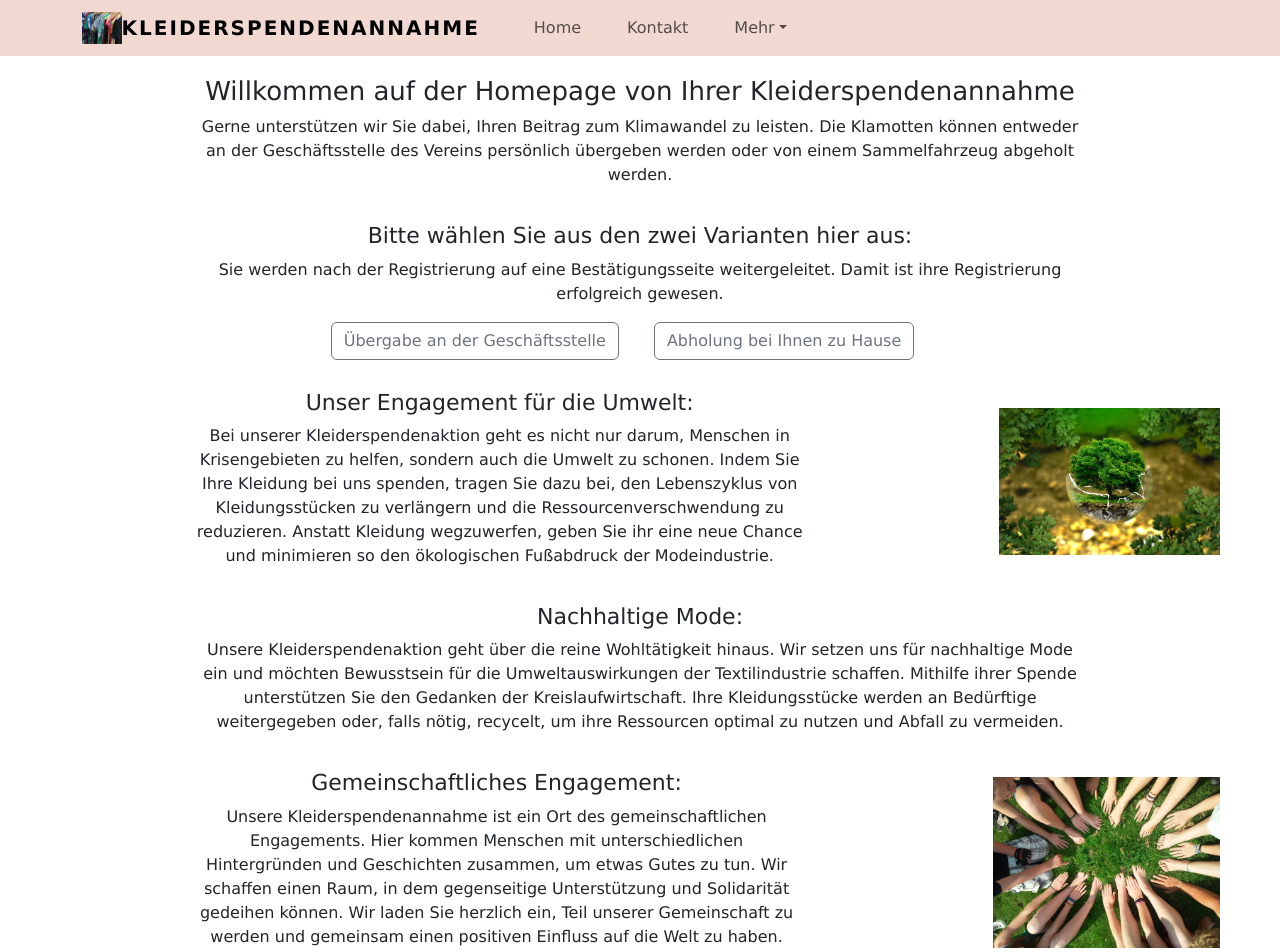
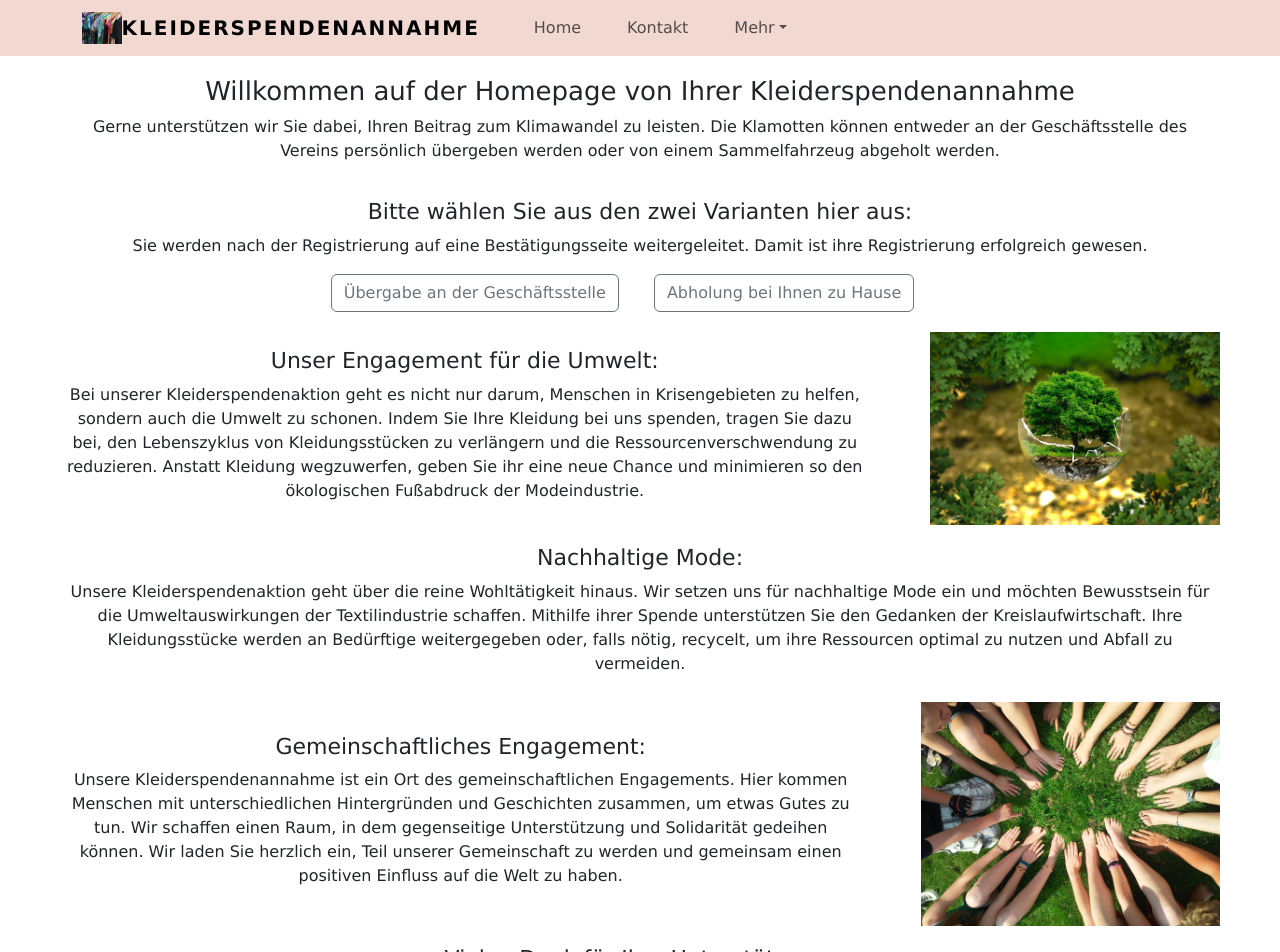
Before and after one commit to annamay934/IPWA-Projekt, a React (Create React App) app: page / in a window 1280 px wide. Shown: the top 952 px of the page. Built offline with nearby package versions, Linux system fonts and the light colour scheme; no server answers.

Commit message:
responsive design

```diff
--- a/src/App.js
+++ b/src/App.js
@@ -1,5 +1,5 @@
 import "../src/App.css";
-import React, { useState, useEffect } from "react";
+import React from "react";
 import "bootstrap/dist/css/bootstrap.css";
 // Put any other imports below so that CSS from your
 // components takes precedence over default styles.
--- a/src/index.css
+++ b/src/index.css
@@ -39,8 +39,9 @@ code {
 p {
   font-size: 16px;
   text-align: center;
-  padding: 0 6em;
-  margin: 100px;
+  padding-bottom: 0 6em;
+  padding-top: 0 6em;
+  margin: 65px;
 }
 
 body {
@@ -147,10 +148,6 @@ button:disabled:active {
   z-index: -1;
 }
 
-.error-text {
-  color: brown;
-}
-
 .invalid input {
   border: 1px solid red;
   background-color: #fddddd;
@@ -192,9 +189,23 @@ button:disabled:active {
   padding-top: 20px;
 }
 
+.error-text {
+  color: brown;
+  padding: 0px;
+  margin: 0px;
+}
+
 .card-text {
   text-align: left;
   padding-left: 10px;
+}
+
+.environmentalImage {
+  max-width: 100%; /* Begrenzt die Breite des Bildes, um es proportional zu behalten */
+}
+
+.communityImage {
+  max-width: 100%; /* Begrenzt die Breite des Bildes, um es proportional zu behalten */
 }
 
 /* === responsive css === */
@@ -236,6 +247,15 @@ button:disabled:active {
     margin-bottom: 10px;
   }
 
+  .form-group {
+    margin-left: 50px;
+    margin-right: 50px;
+  }
+
+  .error-text {
+    color: brown;
+  }
+
   background-image {
     width: 1rem;
     height: 1rem;
@@ -274,15 +294,15 @@ button:disabled:active {
 
   .environmentalImage {
     margin-right: 100px;
-    margin-left: 100px; /* Entfernt den seitlichen Abstand */
-    margin-top: 20px; /* Fügt Abstand über dem Bild hinzu */
+    margin-left: 100px;
+    margin-top: 20px;
     max-width: 100%; /* Begrenzt die Breite des Bildes, um es proportional zu behalten */
   }
 
   .communityImage {
     margin-right: 100px;
-    margin-left: 100px; /* Entfernt den seitlichen Abstand */
-    margin-top: 20px; /* Fügt Abstand über dem Bild hinzu */
+    margin-left: 100px;
+    margin-top: 20px;
     max-width: 100%; /* Begrenzt die Breite des Bildes, um es proportional zu behalten */
   }
 }
@@ -302,7 +322,12 @@ button:disabled:active {
   }
 
   .form-group {
-    margin: 0px;
+    margin-left: 30px;
+    margin-right: 30px;
     text-align: center;
   }
+
+  .error-text {
+    color: brown;
+  }
 }
```
Also changed, not shown: src/components/NewRegistration/RegistrationForm.js (+19 -18 lines), src/pages/Home.js (+21 -20 lines), src/dresses.svg (deleted).
